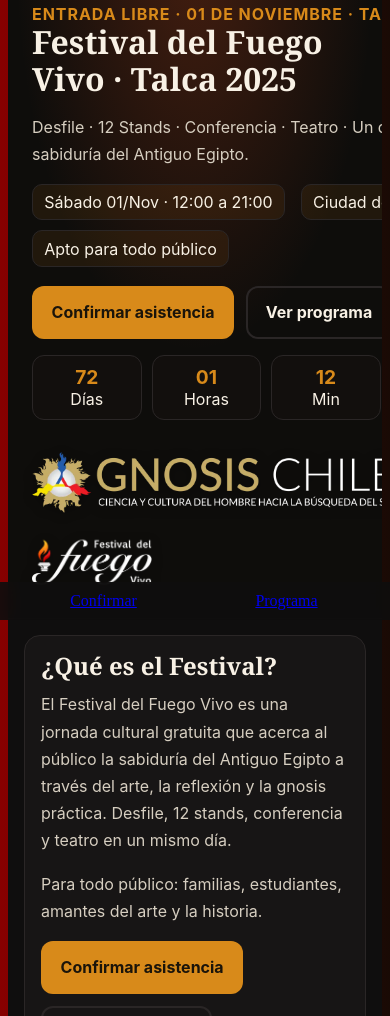
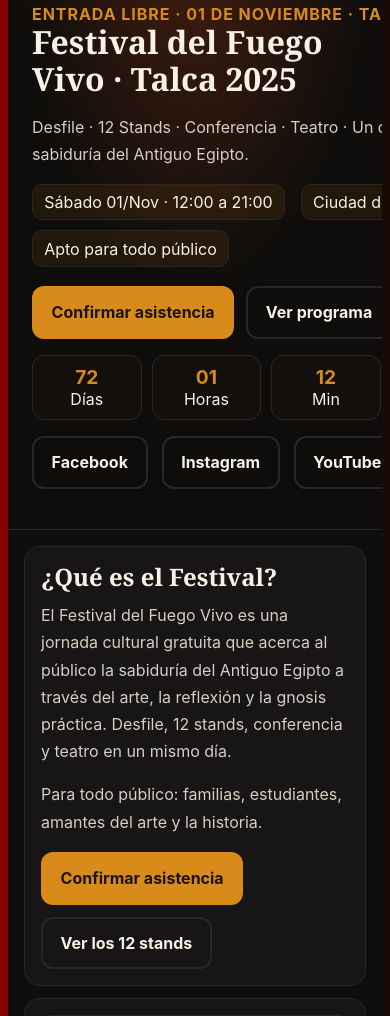
Before and after one commit to luisardilag/festival-fuego-vivo-landingPage, a PHP site: page / in a window 390 px wide. Shown: the part 224-1240 px from the top of the page. Run offline with PHP 8.4, Linux system fonts and the light colour scheme; grey boxes are pictures that could not be loaded.

Commit message:
ajustes responsivos

```diff
--- a/css/styles.css
+++ b/css/styles.css
@@ -302,6 +302,10 @@
     border-radius: 14px;
 }
 
+#ffv-landing .share {
+    margin: 1rem 0;
+}
+
 /* ====== FOOT ====== */
 #ffv-landing .foot {
     border-top: 1px solid var(--ffv-border);
@@ -316,6 +320,7 @@
     gap: 14px;
     align-items: center;
     flex-wrap: wrap;
+    margin: 1rem 0;
 }
 
 #ffv-landing .badges img {
@@ -352,6 +357,17 @@
     margin: var(--ffv-ab-thickness);
     background: #141211;
     /* mantén tu color de tarjeta */
+}
+
+.ffv-ab__content {
+    display: flex;
+    align-items: center;
+    justify-content: space-between;
+}
+
+.ffv-ab__content img {
+    width: 20rem;
+    height: 20rem;
 }
 
 /* La magia: una tira delgada con degradado que rota 360° */
@@ -426,26 +442,3 @@
         height: auto;
     }
 }
-
-@media (max-width: 640px) {
-    .cta-mobile {
-        position: fixed;
-        left: 0;
-        right: 0;
-        bottom: 0;
-        display: flex;
-        gap: 8px;
-        justify-content: center;
-        padding: 10px calc(16px + env(safe-area-inset-right)) calc(10px + env(safe-area-inset-bottom)) calc(16px + env(safe-area-inset-left));
-        background: rgba(15, 14, 14, .9);
-        backdrop-filter: blur(8px);
-        border-top: 1px solid var(--ffv-border);
-        z-index: 50;
-    }
-
-    .cta-mobile .btn,
-    .cta-mobile .btn-outline {
-        flex: 1;
-        text-align: center;
-    }
-}
--- a/index.html
+++ b/index.html
@@ -58,18 +58,22 @@
                     <div class="box"><b id="ffv-m">–</b><span>Min</span></div>
                     <div class="box"><b id="ffv-s">–</b><span>Seg</span></div>
                 </div>
-                <div class="badges" style="margin-top:2rem;">
-                    <!-- Sustituir por rutas reales -->
-                    <!-- TODO: Reemplazar con logos reales -->
-                    <img src="assets/img/gnosis-chile-1.webp" alt="Gnosis Chile" loading="lazy" decoding="async">
-                    <img src="assets/img/juventudes-gnosticas-logo.webp" alt="Gnosis Chile" loading="lazy"
-                        decoding="async">
-                    <img src="assets/img/festival-fuego-vivo-logo--blanco.webp" alt="Festival del Fuego Vivo"
-                        loading="lazy" decoding="async">
 
-                    <!-- <img src="/wp-content/uploads/ffv/logo-festival.webp" alt="Festival del Fuego Vivo">
-                    <img src="/wp-content/uploads/ffv/logo-gnosis.webp" alt="Gnosis Chile"> -->
+                <div class="badges">
+                    <a class="btn btn-outline"
+                        href="https://facebook.com/festivalFuegovivoChile?utm_source=landing&utm_medium=footer&utm_campaign=fuegovivo2025"
+                        target="_blank" rel="noopener">Facebook</a>
+
+                    <a class="btn btn-outline"
+                        href="https://instagram.com/festivalFuegovivoChile?utm_source=landing&utm_medium=footer&utm_campaign=fuegovivo2025"
+                        target="_blank" rel="noopener">Instagram</a>
+
+                    <a class="btn btn-outline"
+                        href="https://youtube.com/@festivalFuegovivoChile?utm_source=landing&utm_medium=footer&utm_campaign=fuegovivo2025"
+                        target="_blank" rel="noopener">YouTube</a>
                 </div>
+
+
             </div>
         </section>
 
@@ -112,7 +116,7 @@
                 </div>
                 <div class="ffv-ab">
                     <div class="ffv-ab__inner card">
-                        <div>
+                        <div class="ffv-ab__content">
                             <div class="timeline">
                                 <div class="tl-item">
                                     <div class="tl-time">12:00 – 13:00</div>
@@ -140,6 +144,10 @@
                                     <div class="tl-title">Obra de teatro (cierre)</div>
                                     <p class="muted">Misterios de la vida y la muerte en escena.</p>
                                 </div>
+                            </div>
+                            <div>
+                                <img src="assets/img/egipto/festival-fuego-vivo-chile-2025-sell.webp"
+                                    alt="sello egipto">
                             </div>
                         </div>
                     </div>
@@ -345,13 +353,33 @@
                             </span>
                             YouTube</a>
                     </div>
+
+                    <div>
+                        <div class="share">
+                            <p class="muted">Comparte este evento:</p>
+
+                            <a class="btn btn-outline" target="_blank" rel="noopener"
+                                href="https://api.whatsapp.com/send?text=Festival%20del%20Fuego%20Vivo%202025%20en%20Talca%3A%20https%3A%2F%2Fwww.gnosischile.cl%2Ffestivalfuegovivo">WhatsApp</a>
+
+                            <a class="btn btn-outline" target="_blank" rel="noopener"
+                                href="https://www.facebook.com/sharer/sharer.php?u=https%3A%2F%2Fwww.gnosischile.cl%2Ffestivalfuegovivo">Facebook</a>
+
+                            <a class="btn btn-outline" target="_blank" rel="noopener"
+                                href="https://twitter.com/intent/tweet?text=Festival%20del%20Fuego%20Vivo%202025%20en%20Talca%20%E2%80%94%20Entrada%20libre&url=https%3A%2F%2Fwww.gnosischile.cl%2Ffestivalfuegovivo">X/Twitter</a>
+
+                            <a class="btn btn-outline" target="_blank" rel="noopener"
+                                href="https://www.linkedin.com/sharing/share-offsite/?url=https%3A%2F%2Fwww.gnosischile.cl%2Ffestivalfuegovivo">LinkedIn</a>
+                        </div>
+                    </div>
                 </div>
                 <div class="card">
                     <h2>Organiza</h2>
                     <p>Asociación Cultural de Estudios Gnósticos de Chile.</p>
                     <div class="badges" aria-label="Logos organizadores">
+                        <a href="http://www.gnosischile.cl" target="_blank" rel="noopener noreferrer">
                             <img src="assets/img/gnosis-chile-1.webp" alt="Gnosis Chile"
                                 style="max-width:100%;height:auto;display:block;">
+                        </a>
                         <img src="assets/img/festival-fuego-vivo-logo--blanco.webp" alt="Festival del Fuego Vivo">
                         <img src="assets/img/juventudes-gnosticas-logo.webp" alt="Gnosis Chile">
                         <!-- <img src="/wp-content/uploads/ffv/logo-gnosis.webp" alt="Gnosis Chile">
@@ -363,7 +391,8 @@
 
         <section class="foot">
             <div class="wrap">
-                <small>© Festival del Fuego Vivo 2025 · Gnosis Chile · Talca</small>
+                <small>© Festival del Fuego Vivo 2025 · <a href="https://www.gnosischile.cl" target="_blank"
+                        rel="noopener">GNOSIS CHILE</a> · Talca</small>
             </div>
         </section>
 
@@ -430,31 +459,38 @@
         <script type="application/ld+json">
         {
          "@context": "https://schema.org",
-        "@type": "Event",
-        "name": "Festival del Fuego Vivo · Talca 2025",
-        "startDate": "2025-11-01T12:00:00-03:00",
-        "endDate": "2025-11-01T21:00:00-03:00",
-        "eventAttendanceMode": "https://schema.org/OfflineEventAttendanceMode",
-        "eventStatus": "https://schema.org/EventScheduled",
-        "description": "Desfile, 12 stands, conferencia narrativa de Set y Osiris y obra de teatro. Entrada libre y gratuita.",
-        "image": ["https://www.gnosischile.cl/wp-content/uploads/ffv/og-ffv-2025.jpg"],
-        "location": {
-          "@type": "Place",
-          "name": "Talca (lugar por confirmar)",
-          "address": { "@type":"PostalAddress", "addressLocality":"Talca", "addressRegion":"Maule", "addressCountry":"CL" }
+         "@type": "FAQPage",
+         "mainEntity": [
+          {
+           "@type": "Question",
+           "name": "¿Puedo asistir con niños?",
+           "acceptedAnswer": { "@type": "Answer", "text": "Sí, es un evento familiar. Se recomienda supervisión en desfile y teatro." }
           },
-        "organizer": {
-          "@type": "Organization",
-          "name": "Asociación Cultural de Estudios Gnósticos de Chile",
-          "url": "https://www.gnosischile.cl"
+          {
+           "@type": "Question",
+           "name": "¿Habrá estacionamiento y baños?",
+           "acceptedAnswer": { "@type": "Answer", "text": "Se informará el detalle al confirmar el lugar exacto." }
           },
-        "offers": { "@type": "Offer", "price": "0", "priceCurrency": "CLP", "availability": "https://schema.org/InStock" }
+          {
+           "@type": "Question",
+           "name": "¿Hay facilidades de accesibilidad?",
+           "acceptedAnswer": { "@type": "Answer", "text": "Habrá zonas de descanso y prioridad para adultos mayores. Indícalo en tu registro." }
+          }
+         ]
         }
         </script>
-    </div>
-    <div class="cta-mobile">
-        <a href="#form" class="btn">Confirmar</a>
-        <a href="#programa" class="btn btn-outline">Programa</a>
+
+
+        <script type="application/ld+json">
+        {
+         "@context": "https://schema.org",
+         "@type": "BreadcrumbList",
+         "itemListElement": [
+          { "@type":"ListItem","position":1,"name":"Inicio","item":"https://www.gnosischile.cl/" },
+          { "@type":"ListItem","position":2,"name":"Festival del Fuego Vivo 2025","item":"https://www.gnosischile.cl/festivalfuegovivo" }
+         ]
+        }
+        </script>
     </div>
 </body>
 
```
Also changed, not shown: assets/img/egipto/festival-fuego-vivo-chile-2025-sell.webp (added), 2 other files. Lines whose indentation alone changed are shown as unchanged.
